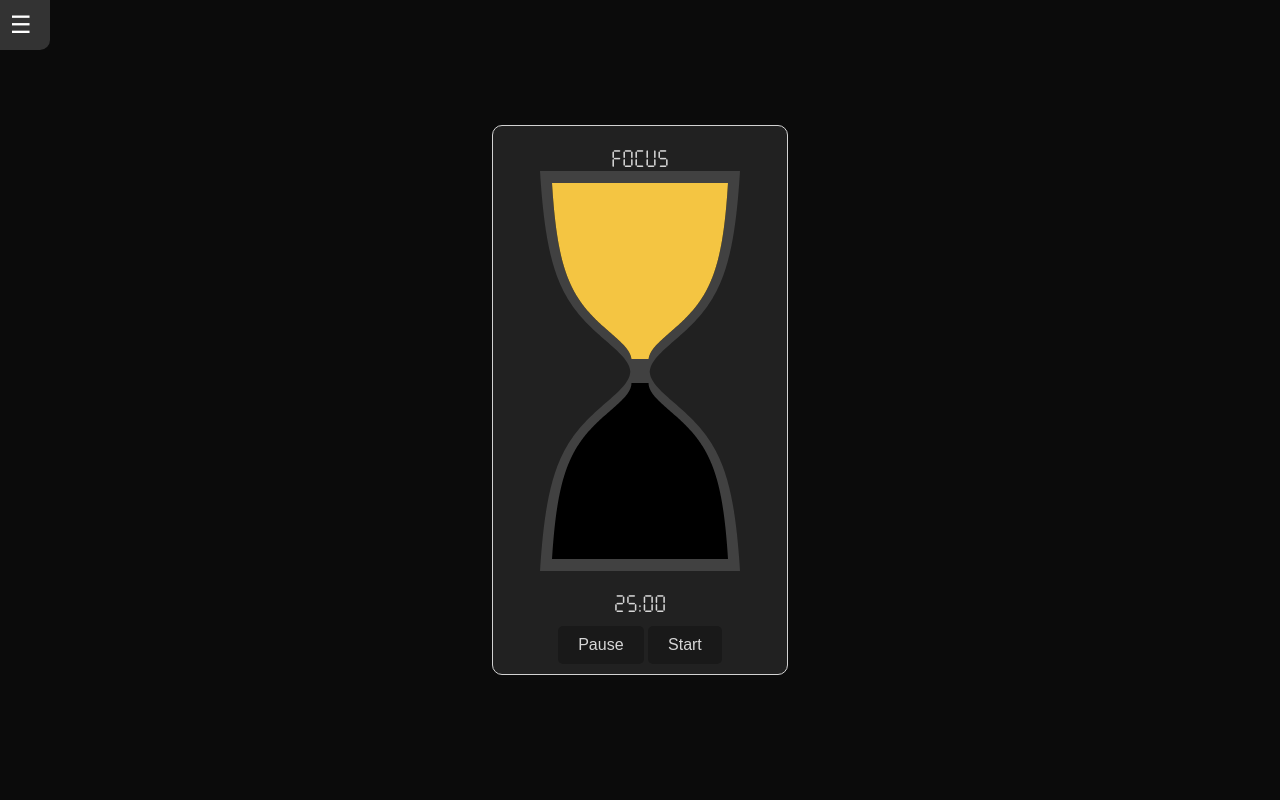
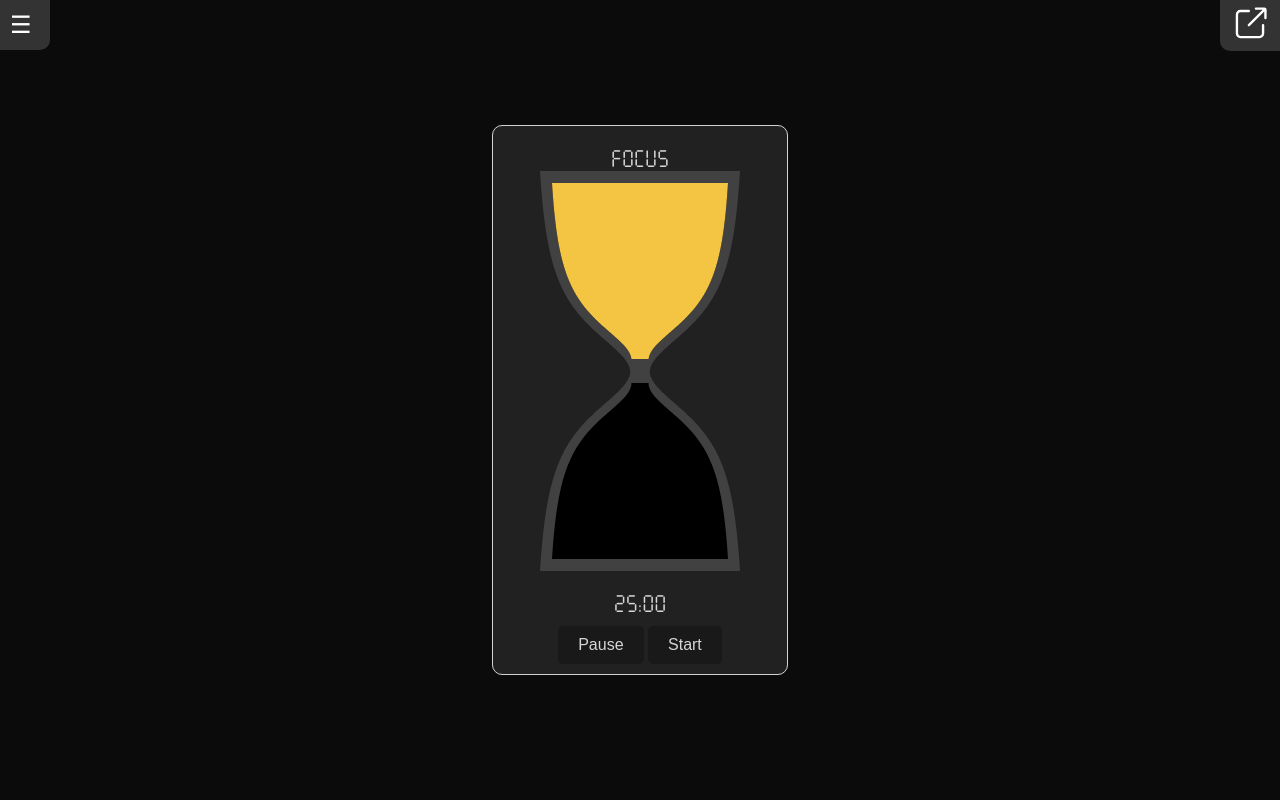
Before and after one commit to lganic/Web-Pomodoro-Timer, a plain HTML site: page index.html in a window 1280 px wide. Drawn offline with Linux system fonts and the light colour scheme.

Commit message:
Added popout window

```diff
--- /dev/null
+++ b/css/popout.css
@@ -0,0 +1,11 @@
+.top-right-button {
+    position: absolute;
+    top: 0px;
+    right: 0px;
+    background: rgb(51, 51, 51);
+    color: white;
+    border: none;
+    padding: 5px 10px;
+    cursor: pointer;
+    border-radius: 0 0 0 10px;
+}
--- a/index.html
+++ b/index.html
@@ -8,6 +8,7 @@
   <link rel="stylesheet" href="css/hourglass_style.css">
   <link rel="stylesheet" href="css/center_helper.css">
   <link rel="stylesheet" href="css/sidebar.css">
+  <link rel="stylesheet" href="css/popout.css">
 
 </head>
 
@@ -50,6 +51,10 @@
 
   </div>
 
+  <button class="top-right-button" onclick="openDetachedTimer()">
+    <svg xmlns="http://www.w3.org/2000/svg" width="40" height="38" viewBox="0 0 16 16"><path fill="currentColor" d="M13 8.5a.5.5 0 1 1 1 0V12a2 2 0 0 1-2 2H4a2 2 0 0 1-2-2V4a2 2 0 0 1 2-2h3.5a.5.5 0 0 1 0 1H4a1 1 0 0 0-1 1v8a1 1 0 0 0 1 1h8a1 1 0 0 0 1-1zm-5.12.339a.5.5 0 1 1-.706-.707L13.305 2H10.5a.5.5 0 1 1 0-1H14a1 1 0 0 1 1 1v3.5a.5.5 0 1 1-1 0V2.72z"/></svg>
+  </button>
+
   <div class="container">
     <div class="centered-div">
 
@@ -84,6 +89,7 @@
   <script src="js/timer.js"></script>
   <script src="js/sidebar.js"></script>
   <script src="js/pomo.js"></script>
+  <script src="js/popper.js"></script>
 </body>
 
 </html>
--- /dev/null
+++ b/js/popper.js
@@ -0,0 +1,4 @@
+function openDetachedTimer() {
+    const url = window.location.href;
+    window.open(url, '_blank', 'width=400,height=300,resizable=yes');
+}
```
